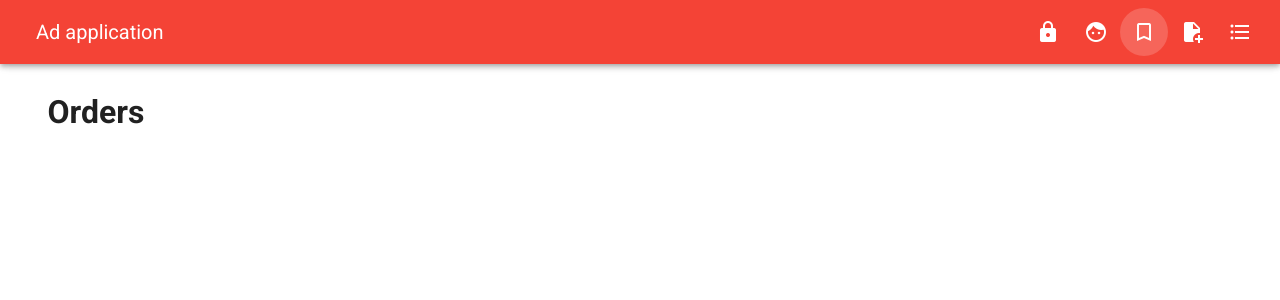
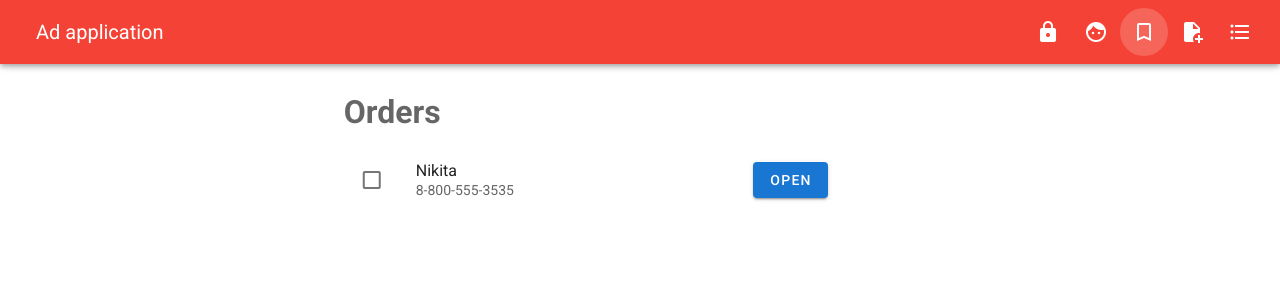
Before and after one commit to DohyaOriginalNickname/VuePractic, a Vue app: page /orders in a window 1280 px wide. Shown: the top 300 px of the page. Built offline with nearby package versions, Linux system fonts and the light colour scheme.

Commit message:
Orders page

```diff
--- a/src/components/Users/Orders.vue
+++ b/src/components/Users/Orders.vue
@@ -1,8 +1,34 @@
 <template>
-    <v-container>
+    <v-container >
         <v-layout row>
-            <v-flex xs12>
-                <h1>Orders</h1>
+            <v-flex xs12 ms6 offset-sm3 style="max-width: 500px;">
+                <h1 class="text--secondary mb-3">Orders</h1>
+                <v-list subheader two-line>
+                    <v-list-item-group>
+                        <v-list-item
+                            v-for="order of orders"
+                            :key= "order.id"
+                        >
+                            <template>
+                                <v-list-item-action>
+                                    <v-checkbox
+                                        :input-value="order.done"
+                                        color="primary"
+                                    ></v-checkbox>
+                                </v-list-item-action>
+
+                                <v-list-item-content>
+                                    <v-list-item-title>{{order.name}}</v-list-item-title>
+                                    <v-list-item-subtitle>{{order.phone}}</v-list-item-subtitle>
+                                </v-list-item-content>
+
+                                <v-list-item-action>
+                                    <v-btn class="primary" :to ="'/ad/' + order.adId">Open</v-btn>
+                                </v-list-item-action>
+                            </template>
+                        </v-list-item>
+                    </v-list-item-group>
+                </v-list>
             </v-flex>
         </v-layout>
     </v-container>
@@ -12,7 +38,15 @@
 export default {
     data(){
         return{
-
+            orders: [
+                {
+                    id: '123',
+                    name: 'Nikita',
+                    phone: '8-800-555-3535',
+                    adId: 'fff',
+                    done: false
+                }
+            ]
         }
     }
 }
```
